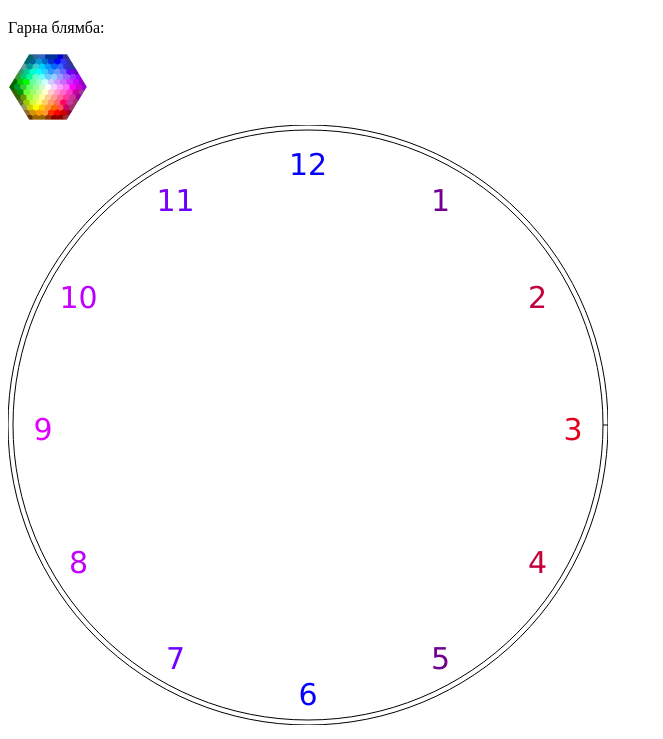
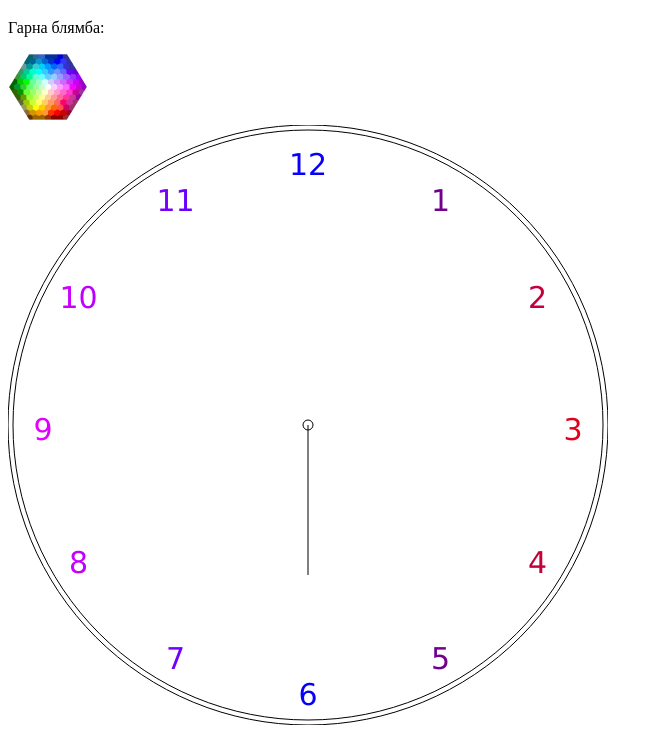
Before and after one commit to borysl/hodynnyk, a plain HTML site: page index.html in a window 1280 px wide. Shown: the part 61-800 px from the top of the page, without its empty margins (0-663 px from the left). Drawn offline with Linux system fonts and the light colour scheme.

Commit message:
Move script to the file. Add hour arrow

```diff
--- a/index.html
+++ b/index.html
@@ -10,35 +10,6 @@
 <img src="img/colorpicker.gif" alt="блямба"></img><div style="clear:both;"></div>
 <canvas id="clockCanvas" width="600" height="600"></canvas>
 
-<script type="text/javascript">
-var ctx=clockCanvas.getContext("2d");
-ctx.beginPath();
-ctx.arc(300,300,300,0,2*Math.PI);
-ctx.arc(300,300,295,0,2*Math.PI);
-
-ctx.stroke();
-
-ctx.font="30px Verdana";
-// Create gradient
-var gradient=ctx.createLinearGradient(0,0,clockCanvas.width,0);
-gradient.addColorStop("0","magenta");
-gradient.addColorStop("0.5","blue");
-gradient.addColorStop("1.0","red");
-// Fill with gradient
-ctx.fillStyle=gradient;
-var cornerHour = Math.PI/6;
-var centerX = 300;
-var centerY = 300;
-var dialRadius = 265;
-for (var hours=1; hours<=12; hours++) {
-  var currentHourCorner = hours*cornerHour;
-  var measureOfTheCipher = ctx.measureText(hours).width;
-  var currentCoordX = centerX - measureOfTheCipher / 2 + dialRadius* Math.sin(currentHourCorner);
-  var currentCoordY = centerY + 15 - dialRadius* Math.cos(currentHourCorner);
-   ctx.fillText(hours, currentCoordX, currentCoordY);
-}
-
-
-</script>
+<script src="js/clock.js"></script>
 </body>
 </html>
--- /dev/null
+++ b/js/clock.js
@@ -0,0 +1,46 @@
+var ctx=clockCanvas.getContext("2d");
+var cornerHour = Math.PI/6;
+var centerX = 300;
+var centerY = 300;
+var generalRadius = 300;
+var dialRadius = 265;
+var hourArrowLength = 150;
+
+ctx.beginPath();
+ctx.arc(centerX,centerY,generalRadius,0,2*Math.PI);
+
+ctx.stroke();
+ctx.beginPath();
+ctx.arc(centerX,centerY,generalRadius-5,0,2*Math.PI);
+ctx.stroke();
+ctx.beginPath();
+ctx.arc(centerX,centerY,5,0,2*Math.PI);
+
+ctx.stroke();
+
+ctx.font="30px Verdana";
+// Create gradient
+var gradient=ctx.createLinearGradient(0,0,clockCanvas.width,0);
+gradient.addColorStop("0","magenta");
+gradient.addColorStop("0.5","blue");
+gradient.addColorStop("1.0","red");
+// Fill with gradient
+ctx.fillStyle=gradient;
+
+drawHourArrow(clockCanvas, new Date());
+
+for (var hours=1; hours<=12; hours++) {
+  var currentHourCorner = hours*cornerHour;
+  var measureOfTheCipher = ctx.measureText(hours).width;
+  var currentCoordX = centerX - measureOfTheCipher / 2 + dialRadius* Math.sin(currentHourCorner);
+  var currentCoordY = centerY + 15 - dialRadius* Math.cos(currentHourCorner);
+   ctx.fillText(hours, currentCoordX, currentCoordY);
+}
+
+function drawHourArrow(canvas, dateTime) {
+  var ctx = canvas.getContext("2d");
+  ctx.beginPath();
+  ctx.moveTo(centerX, centerY);
+  ctx.lineTo(centerX, centerY + hourArrowLength);
+  ctx.stroke();
+}
```
